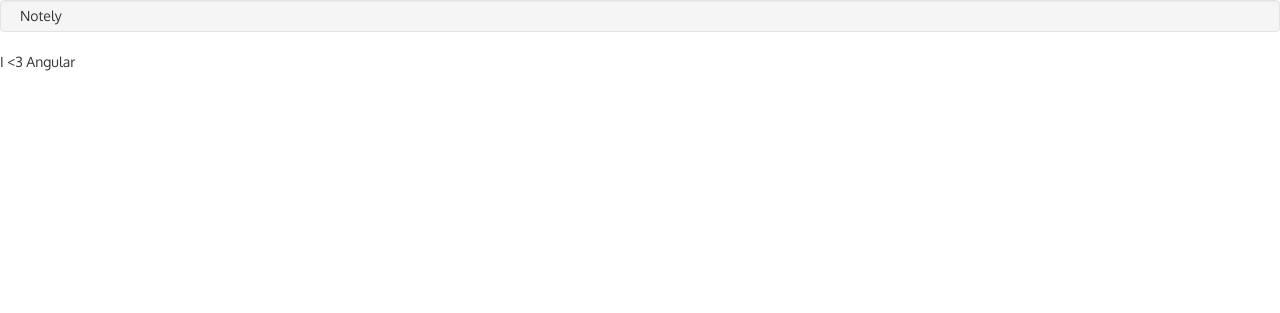
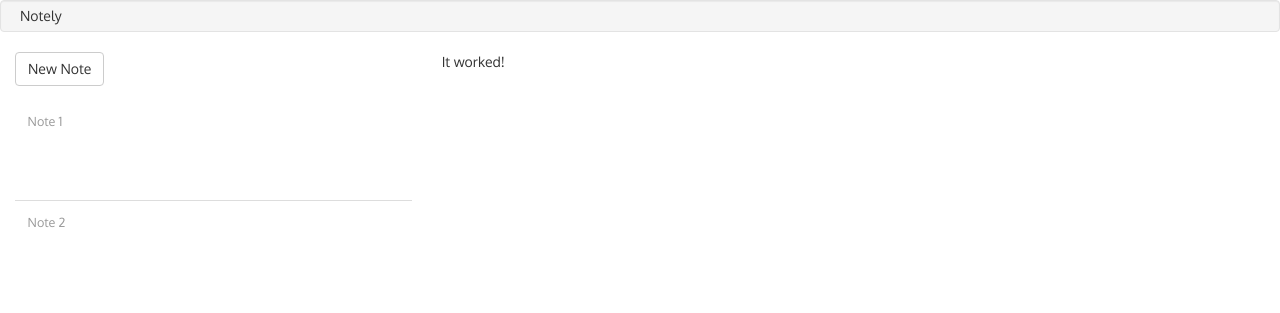
Before and after one commit to FretlessBecks/notely, a website: page app/index.html at #/notes in a window 1280 px wide. Drawn offline with nearby package versions, Linux system fonts and the light colour scheme; some packages are replaced by stand-ins of ours; a script that the page names is missing.

Commit message:
Add a child state for notes.form.

```diff
--- /dev/null
+++ b/app/notes/notes-form.html
@@ -0,0 +1 @@
+It worked!
--- a/app/notes/notes.html
+++ b/app/notes/notes.html
@@ -1,3 +1,20 @@
-<p>
-  {{ message }}
-</p>
+<div class="container">
+  <div class="row">
+    <div class="col-xs-4">
+      <nav id="sidebar">
+        <button class="new-note btn btn-default">
+          New Note
+        </button>
+        <ul id="notes">
+          <li>Note 1</li>
+          <li>Note 2</li>
+        </ul>
+      </nav>
+    </div>
+    <div class="col-xs-8">
+      <main>
+        <div ui-view></div>
+      </main>
+    </div>
+  </div>
+</div>
--- a/app/notes/notes.js
+++ b/app/notes/notes.js
@@ -13,11 +13,16 @@
         url: '/notes',
         templateUrl: '/notes/notes.html',
         controller: NotesController
+      })
+
+      .state('notes.form', {
+        url: '/:noteId',
+        templateUrl: '/notes/notes-form.html'
       });
   }
 
-  NotesController['$inject'] = ['$scope'];
-  function NotesController($scope) {
-    $scope.message = 'I <3 Angular';
+  NotesController['$inject'] = ['$scope', '$state'];
+  function NotesController($scope, $state) {
+    $state.go('notes.form');
   }
 })();
```
